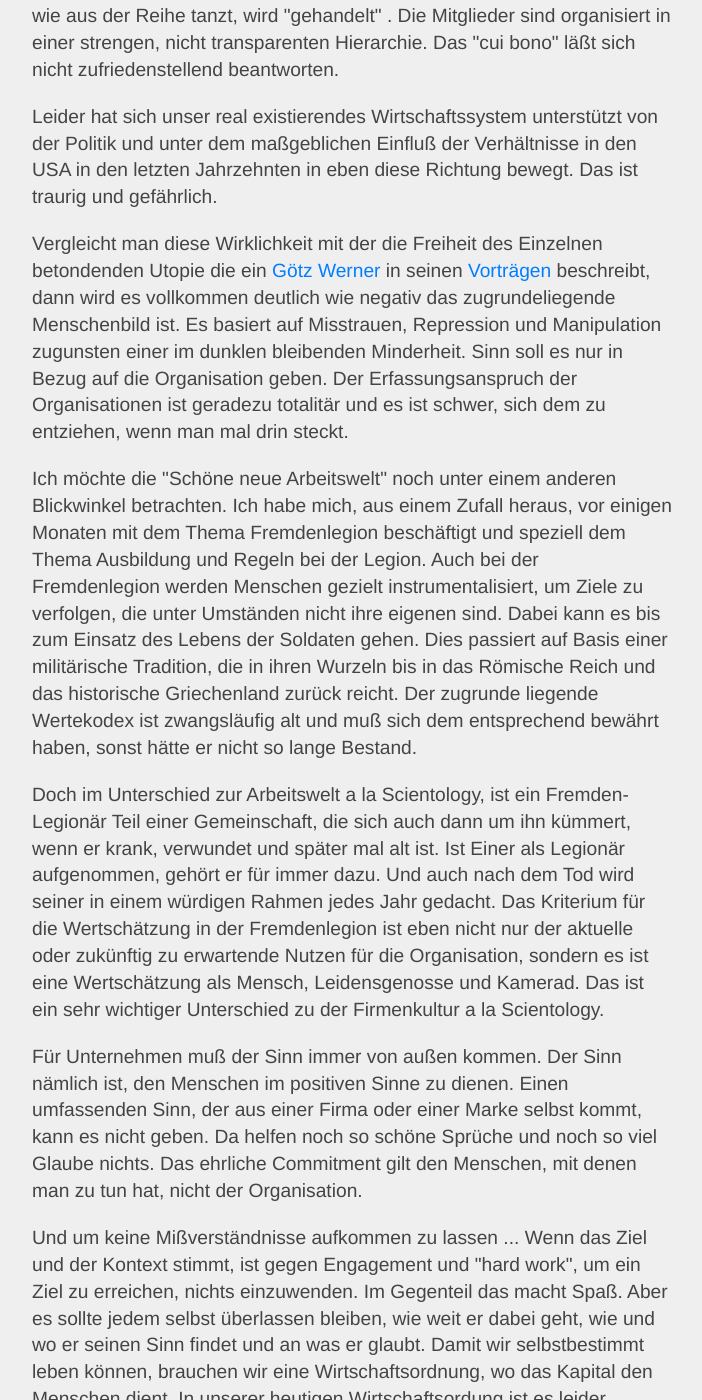
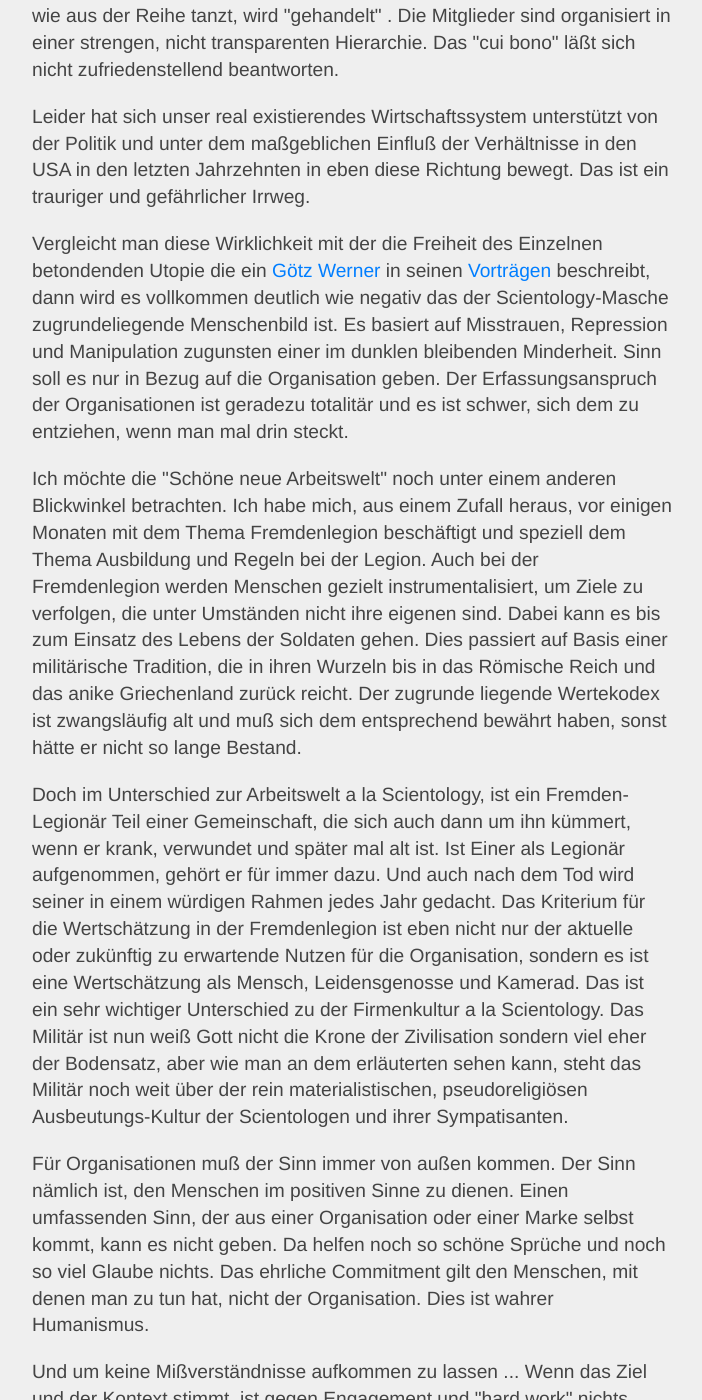
Before and after one commit to dokuryoku/dokuryoku.github.com, a Jekyll site: the page built from _posts/2013-03-15-Schoene-Neue-Arbeitswelt.html, in a window 1280 px wide and 1400 px high, scrolled down 997 px. Shown: the whole window, without its empty margins (128-830 px from the left). Built offline with Jekyll 4.4.1, drawn with Linux system fonts in a browser that asks for light colours; some of the changed text lies outside the part shown.

Commit message:
update posts

```diff
--- a/_posts/2013-03-15-Schoene-Neue-Arbeitswelt.html
+++ b/_posts/2013-03-15-Schoene-Neue-Arbeitswelt.html
@@ -39,10 +39,11 @@
 
 <p>Leider hat sich unser real existierendes Wirtschaftssystem unterstützt von der
 Politik und unter dem maßgeblichen Einfluß der Verhältnisse in den USA in den letzten
-Jahrzehnten in eben diese Richtung bewegt. Das ist traurig und gefährlich.</p>
+Jahrzehnten in eben diese Richtung bewegt. Das ist ein trauriger und gefährlicher Irrweg.</p>
 
 <p>Vergleicht man diese Wirklichkeit mit der die Freiheit des Einzelnen betondenden Utopie die ein <a href="http://youtu.be/O3LNMSom-dc">Götz Werner</a>
-in seinen <a href="http://www.unternimm-die-zukunft.de">Vorträgen</a> beschreibt, dann wird es vollkommen deutlich wie negativ das zugrundeliegende
+in seinen <a href="http://www.unternimm-die-zukunft.de">Vorträgen</a> beschreibt, dann wird
+es vollkommen deutlich wie negativ das der Scientology-Masche zugrundeliegende
 Menschenbild ist. Es basiert auf Misstrauen, Repression und Manipulation zugunsten
 einer im dunklen bleibenden Minderheit. Sinn soll es nur in Bezug auf die Organisation geben.
 Der Erfassungsanspruch der Organisationen ist geradezu totalitär und es ist schwer, sich
@@ -53,7 +54,7 @@
 und speziell dem Thema Ausbildung und Regeln bei der Legion. Auch bei der Fremdenlegion werden Menschen gezielt
 instrumentalisiert, um  Ziele zu  verfolgen, die unter Umständen nicht ihre eigenen sind. Dabei kann
 es bis zum Einsatz des Lebens der Soldaten gehen. Dies passiert auf Basis einer militärische Tradition,
-die in ihren Wurzeln bis in das Römische Reich und das historische Griechenland zurück reicht.
+die in ihren Wurzeln bis in das Römische Reich und das anike Griechenland zurück reicht.
 Der zugrunde liegende Wertekodex ist zwangsläufig alt und muß sich dem entsprechend bewährt haben,
 sonst hätte er nicht so lange Bestand.</p>
 
@@ -63,20 +64,23 @@
 einem würdigen Rahmen jedes Jahr gedacht. Das Kriterium für die Wertschätzung
 in der Fremdenlegion ist eben nicht nur der aktuelle oder zukünftig zu erwartende Nutzen für
 die Organisation, sondern es ist eine Wertschätzung als Mensch, Leidensgenosse und Kamerad. Das ist
-ein sehr wichtiger Unterschied zu der Firmenkultur a la Scientology.</p>
+ein sehr wichtiger Unterschied zu der Firmenkultur a la Scientology. Das Militär ist nun
+weiß Gott nicht die Krone der Zivilisation sondern viel eher der Bodensatz, aber wie man an
+dem erläuterten sehen kann, steht das Militär noch weit über der rein materialistischen,
+pseudoreligiösen Ausbeutungs-Kultur der Scientologen und ihrer Sympatisanten.</p>
 
-<p>Für Unternehmen muß der Sinn immer von außen kommen. Der Sinn nämlich ist, den Menschen
-im positiven Sinne zu dienen. Einen umfassenden Sinn, der aus einer Firma oder einer Marke
+<p>Für Organisationen muß der Sinn immer von außen kommen. Der Sinn nämlich ist, den Menschen
+im positiven Sinne zu dienen. Einen umfassenden Sinn, der aus einer Organisation oder einer Marke
 selbst kommt, kann es nicht geben. Da helfen noch so schöne Sprüche und noch so viel Glaube nichts.
-Das ehrliche Commitment gilt den Menschen, mit denen man zu tun hat, nicht der Organisation.</p>
+Das ehrliche Commitment gilt den Menschen, mit denen man zu tun hat, nicht der Organisation.
+Dies ist wahrer Humanismus.</p>
 
 <p>Und um keine Mißverständnisse aufkommen zu lassen ... Wenn das Ziel und der Kontext stimmt,
-ist gegen Engagement und "hard work", um ein Ziel zu erreichen, nichts einzuwenden.
-Im Gegenteil das macht Spaß. Aber es sollte jedem selbst überlassen bleiben, wie weit
-er dabei geht, wie und wo er seinen Sinn findet und an was er glaubt. Damit wir selbstbestimmt
-leben können, brauchen wir eine Wirtschaftsordnung, wo das Kapital den Menschen dient.
-In unserer heutigen Wirtschaftsordung ist es leider oftmals umgekehrt und davon zeugen
-die sektiererischen, asozialen Tendenzen in manchen Konzernen.</p>
+ist gegen Engagement und "hard work" nichts einzuwenden. Im Gegenteil das tut den Menschen gut. Aber es
+sollte jedem selbst überlassen bleiben, wie weit er dabei geht, wie und wo er seinen Sinn
+findet und an was er glaubt. Damit wir selbstbestimmt leben können, brauchen wir eine Wirtschaftsordnung,
+wo das Kapital den Menschen dient. In unserer heutigen Wirtschaftsordung ist es leider oftmals
+umgekehrt und davon zeugen die sektiererischen, asozialen Tendenzen in manchen Konzernen.</p>
 
 <h2>Links</h2>
 
```
Also changed, not shown: other parts of _posts/2013-03-15-Schoene-Neue-Arbeitswelt.html (+3 -3 lines).
